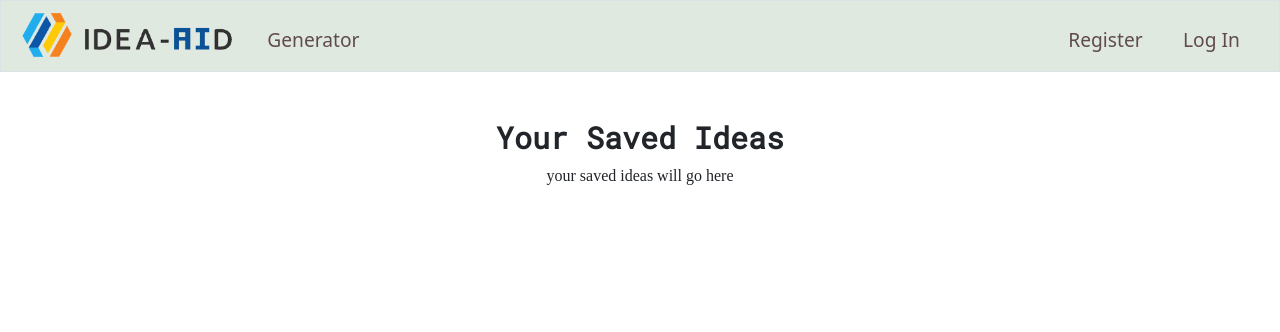
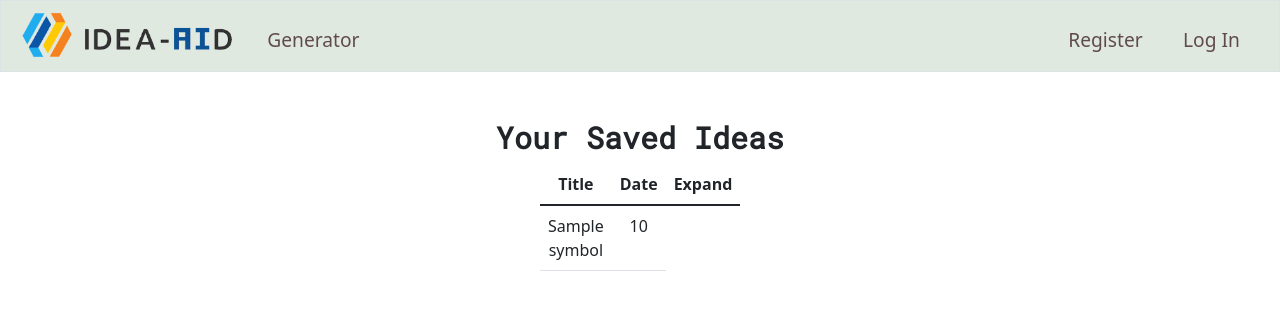
Before and after one commit to JakeG12345/idea-aid, a Flask app: template templates/saved.html in a window 1280 px wide. Shown: the top 332 px of the page. Run offline with Flask 3, Linux system fonts and the light colour scheme; the template is opened without the code that fills it: most values are stand-ins (such as "Sample title", 1, 10 or a date in 2020); some libraries are stand-ins or nearby versions; some web fonts are replaced.

Commit message:
Tue, Dec 26, 2023, 2:55 PM +11:00

```diff
--- a/templates/saved.html
+++ b/templates/saved.html
@@ -7,6 +7,24 @@ Saved
 {% block main %}
 <div>
     <h1>Your Saved Ideas</h1>
-    <p>your saved ideas will go here</p>
+    <div style="width: 200px; margin: auto;">
+        <table class="table" id="stockTable">
+            <thead>
+                <tr>
+                    <th scope="col">Title</th>
+                    <th scope="col">Date</th>
+                    <th scope="col">Expand</th>
+                </tr>
+            </thead>
+            <tbody>
+                {% for stock in stocks %}
+                    <tr data-name="{{ stock.name }}">
+                        <td>{{ stock.symbol }}</td>
+                        <td>{{ stock.price }}</td>
+                    </tr>
+                {% endfor %}
+            </tbody>
+        </table>
+    </div>
 </div>
 {% endblock %}
```
